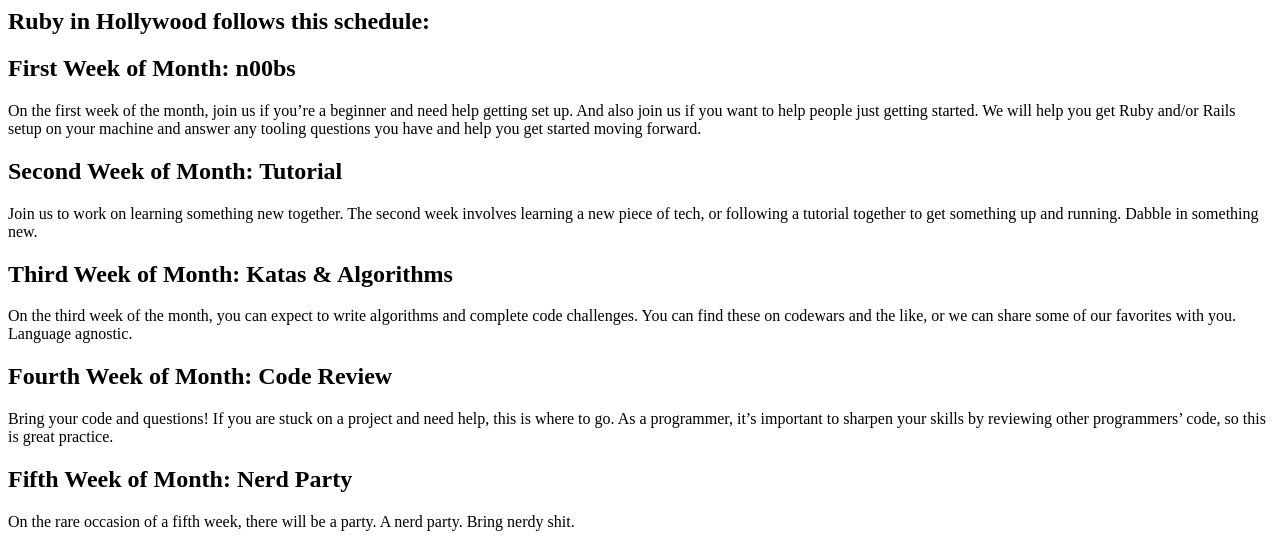
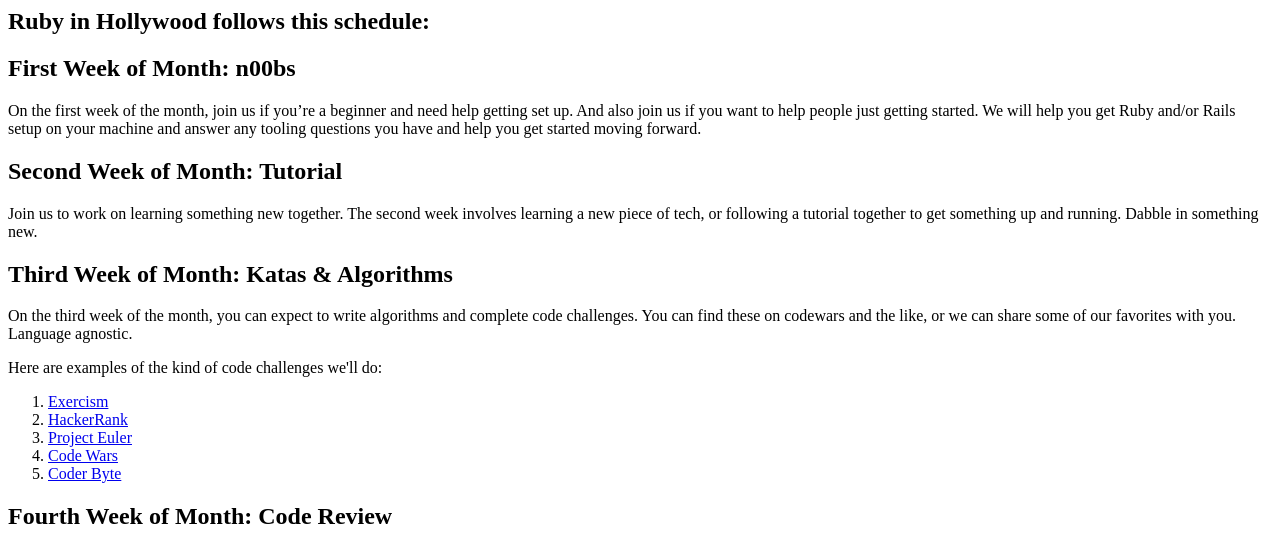
Before and after one commit to RubyinHollywood/rubyinhollywood.com, a plain HTML site: page index.html in a window 1280 px wide. Shown: the top 544 px of the page. Drawn offline with Linux system fonts and the light colour scheme.

Commit message:
adds examples of code challenges

```diff
--- a/index.html
+++ b/index.html
@@ -19,6 +19,16 @@
 <p>
   On the third week of the month, you can expect to write algorithms and complete code challenges. You can find these on codewars and the like, or we can share some of our favorites with you. Language agnostic.
 </p>
+<p>
+  Here are examples of the kind of code challenges we'll do:
+  <ol>
+    <li><a href="http://exercism.io">Exercism</a></li>
+    <li><a href="https://www.hackerrank.com/">HackerRank</a></li>
+    <li><a href="https://projecteuler.net/">Project Euler</a></li>
+    <li><a href="https://www.codewars.com/dashboard">Code Wars</a></li>
+    <li><a href="https://coderbyte.com/">Coder Byte</a></li>
+  </ol>
+</p>
 <h2>
   Fourth Week of Month: Code Review
 </h2>
```
